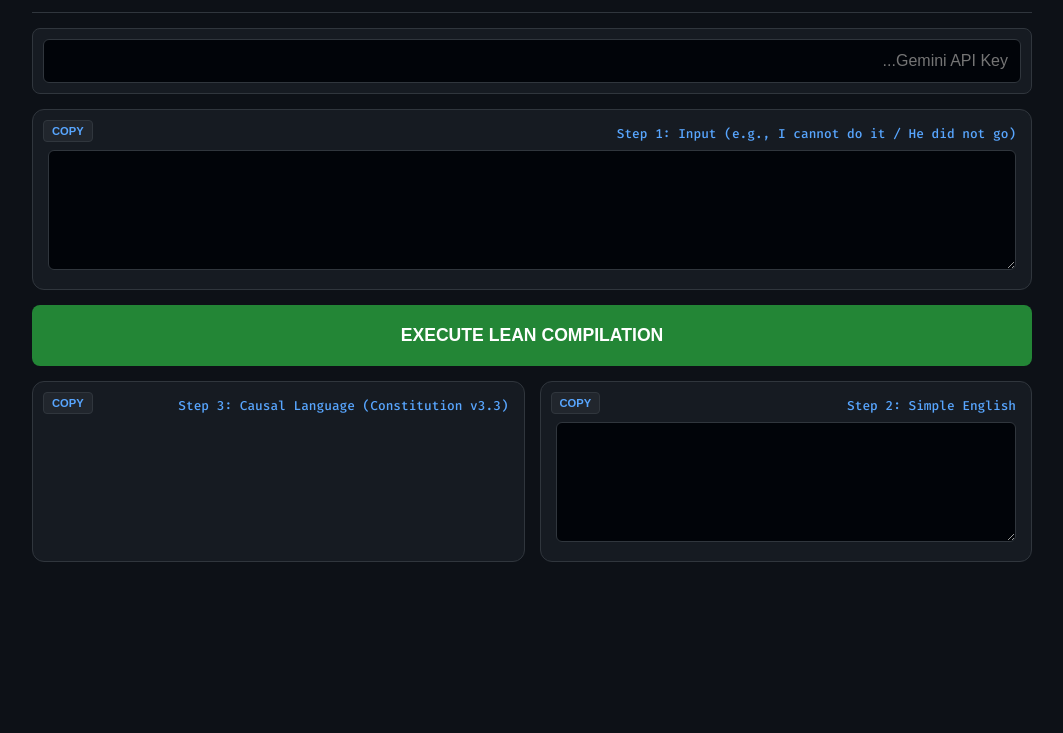
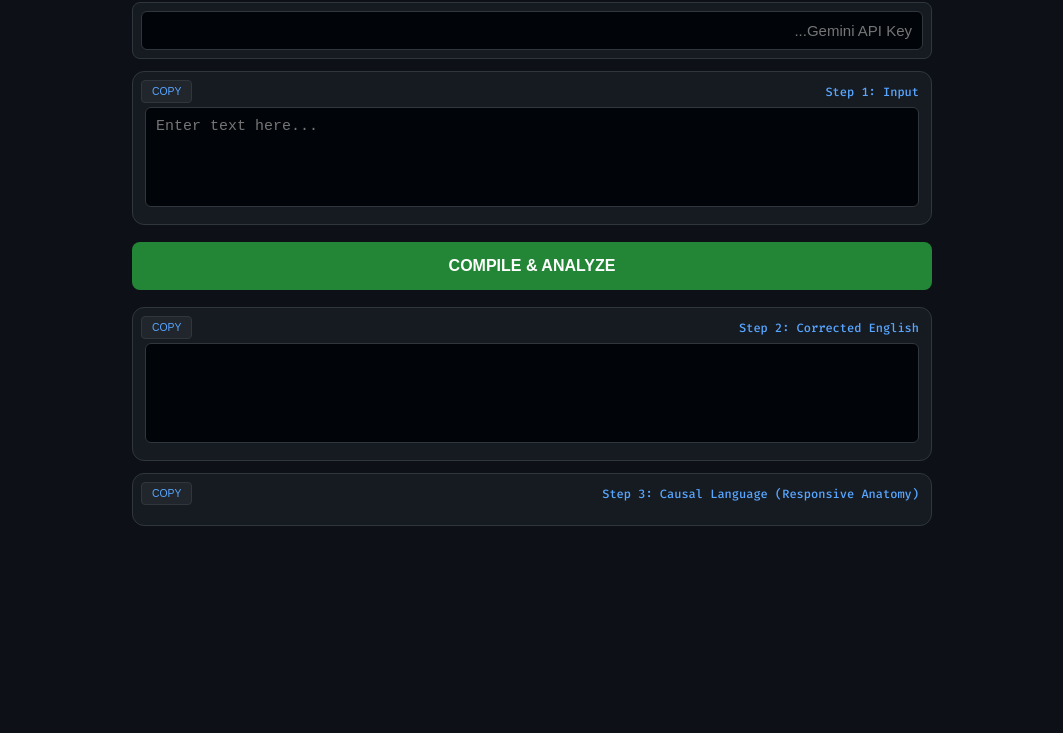
Before and after one commit to mynameispooya/My_langu, a plain HTML site: page index.html in a window 1280 px wide. Shown: the part 67-800 px from the top of the page, without its empty margins (108-1171 px from the left). Drawn offline with Linux system fonts and the light colour scheme.

Commit message:
Update index.html

```diff
--- a/index.html
+++ b/index.html
@@ -2,56 +2,60 @@
 <html lang="fa" dir="rtl">
 <head>
     <meta charset="UTF-8">
-    <meta name="viewport" content="width=device-width, initial-scale=1.0">
-    <title>Causal Compiler v3.3 - Negative Logic Fixed</title>
+    <meta name="viewport" content="width=device-width, initial-scale=1.0, maximum-scale=1.0, user-scalable=no">
+    <title>Causal Compiler v3.4 - Mobile Responsive</title>
     <link href="https://fonts.googleapis.com/css2?family=Fira+Code:wght@300;500&family=Inter:wght@300;400;600&display=swap" rel="stylesheet">
     <style>
         :root { --bg: #0d1117; --card-bg: #161b22; --text: #c9d1d9; --accent: #58a6ff; --border: #30363d; --success: #238636; }
-        * { box-sizing: border-box; }
-        body { font-family: 'Inter', sans-serif; background-color: var(--bg); color: var(--text); margin: 0; padding: 10px; display: flex; justify-content: center; }
-        .container { width: 100%; max-width: 1000px; display: flex; flex-direction: column; gap: 15px; }
-        .header { text-align: center; border-bottom: 1px solid var(--border); padding-bottom: 10px; }
-        .header h1 { font-family: 'Fira Code', monospace; color: var(--accent); font-size: 1.4rem; }
-        .api-section { background: var(--card-bg); padding: 10px; border-radius: 8px; border: 1px solid var(--border); }
-        input, textarea { background: #010409 !important; border: 1px solid var(--border); color: var(--text); padding: 12px; border-radius: 6px; width: 100%; font-size: 16px; }
-        .fields-grid { display: grid; grid-template-columns: 1fr; gap: 15px; }
-        @media (min-width: 768px) { .fields-grid { grid-template-columns: 1fr 1fr; } .full-width { grid-column: span 2; } }
-        .field-container { position: relative; background: var(--card-bg); padding: 15px; border-radius: 12px; border: 1px solid var(--border); }
-        .label { display: block; margin-bottom: 8px; font-family: 'Fira Code', monospace; font-size: 0.8rem; color: var(--accent); text-align: right; }
-        textarea { min-height: 120px; text-align: left; direction: ltr; line-height: 1.5; width: 100%; }
-        .btn-copy { position: absolute; top: 10px; left: 10px; background: #21262d; border: 1px solid var(--border); color: var(--accent); cursor: pointer; padding: 4px 8px; border-radius: 4px; font-size: 0.7rem; font-weight: bold; }
-        .btn-generate { background: var(--success); color: white; border: none; padding: 20px; border-radius: 8px; cursor: pointer; font-weight: 600; font-size: 1.1rem; width: 100%; }
-        #anatomy-output { margin-top: 15px; display: flex; flex-wrap: wrap; gap: 8px; direction: ltr; }
-        .word-bubble { background: #21262d; border: 1px solid var(--border); padding: 8px 14px; border-radius: 10px; cursor: help; position: relative; font-family: 'Fira Code', monospace; font-size: 0.9rem; }
-        .tree-modal { display: none; position: absolute; bottom: 125%; left: 50%; transform: translateX(-50%); background: #30363d; padding: 10px; border-radius: 8px; width: 280px; z-index: 100; border: 1px solid var(--accent); box-shadow: 0 10px 25px rgba(0,0,0,0.5); }
-        .word-bubble:hover .tree-modal { display: block; }
-        .tree-item { font-size: 0.75rem; border-bottom: 1px solid #484f58; padding: 5px 0; color: #e6edf3; }
+        * { box-sizing: border-box; -webkit-tap-highlight-color: transparent; }
+        body { font-family: 'Inter', sans-serif; background-color: var(--bg); color: var(--text); margin: 0; padding: 10px; line-height: 1.4; }
+        .container { width: 100%; max-width: 800px; margin: 0 auto; display: flex; flex-direction: column; gap: 12px; }
+        .header h1 { font-family: 'Fira Code', monospace; color: var(--accent); font-size: 1.2rem; text-align: center; margin: 10px 0; }
+        .api-section { background: var(--card-bg); padding: 8px; border-radius: 8px; border: 1px solid var(--border); }
+        input, textarea { background: #010409 !important; border: 1px solid var(--border); color: #fff; padding: 10px; border-radius: 6px; width: 100%; font-size: 15px; outline: none; }
+        .field-container { position: relative; background: var(--card-bg); padding: 12px; border-radius: 12px; border: 1px solid var(--border); }
+        .label { display: block; margin-bottom: 6px; font-family: 'Fira Code', monospace; font-size: 0.75rem; color: var(--accent); text-align: right; }
+        textarea { min-height: 100px; text-align: left; direction: ltr; resize: none; }
+        .btn-copy { position: absolute; top: 8px; left: 8px; background: #21262d; border: 1px solid var(--border); color: var(--accent); cursor: pointer; padding: 5px 10px; border-radius: 4px; font-size: 0.65rem; z-index: 5; }
+        .btn-generate { background: var(--success); color: white; border: none; padding: 15px; border-radius: 8px; cursor: pointer; font-weight: 600; font-size: 1rem; width: 100%; transition: 0.2s; margin: 5px 0; }
+        #anatomy-output { margin-top: 10px; display: flex; flex-wrap: wrap; gap: 6px; direction: ltr; }
+        .word-bubble { background: #21262d; border: 1px solid var(--border); padding: 6px 12px; border-radius: 8px; cursor: help; font-family: 'Fira Code', monospace; font-size: 0.85rem; position: relative; }
+        .tree-modal { display: none; position: absolute; bottom: 110%; left: 50%; transform: translateX(-50%); background: #30363d; padding: 10px; border-radius: 8px; width: 220px; z-index: 100; border: 1px solid var(--accent); box-shadow: 0 5px 15px rgba(0,0,0,0.5); }
+        .word-bubble:active .tree-modal, .word-bubble:hover .tree-modal { display: block; }
+        .tree-item { font-size: 0.7rem; border-bottom: 1px solid #484f58; padding: 4px 0; color: #e6edf3; text-align: left; }
         .tree-item b { color: var(--accent); }
     </style>
 </head>
 <body>
 <div class="container">
-    <div class="header"><h1>CAUSAL COMPILER v3.3</h1></div>
+    <div class="header"><h1>CAUSAL COMPILER v3.4</h1></div>
     <div class="api-section"><input type="password" id="apiKey" placeholder="Gemini API Key..."></div>
-    <div class="fields-grid">
-        <div class="field-container full-width">
-            <label class="label">Step 1: Input (e.g., I cannot do it / He did not go)</label>
+
+    <div class="field-container">
+        <label class="label">Step 1: Input</label>
         <button class="btn-copy" onclick="copyVal('inputRaw')">COPY</button>
-            <textarea id="inputRaw"></textarea>
+        <textarea id="inputRaw" placeholder="Enter text here..."></textarea>
     </div>
-        <div class="full-width"><button class="btn-generate" onclick="processTranslation()" id="generateBtn">EXECUTE LEAN COMPILATION</button></div>
-        <div class="field-container"><label class="label">Step 2: Simple English</label><button class="btn-copy" onclick="copyVal('outputEnglish')">COPY</button><textarea id="outputEnglish" readonly></textarea></div>
+
+    <button class="btn-generate" onclick="processTranslation()" id="generateBtn">COMPILE & ANALYZE</button>
+
     <div class="field-container">
-            <label class="label">Step 3: Causal Language (Constitution v3.3)</label>
+        <label class="label">Step 2: Corrected English</label>
+        <button class="btn-copy" onclick="copyVal('outputEnglish')">COPY</button>
+        <textarea id="outputEnglish" readonly></textarea>
+    </div>
+
+    <div class="field-container">
+        <label class="label">Step 3: Causal Language (Responsive Anatomy)</label>
         <button class="btn-copy" onclick="copyVal('outputCausalText')">COPY</button>
         <textarea id="outputCausalText" style="display:none;"></textarea>
         <div id="anatomy-output"></div>
     </div>
 </div>
-</div>
+
 <script>
     function copyVal(id) {
-        const val = document.getElementById(id).value || document.getElementById(id).innerText;
+        const val = document.getElementById(id).value;
         navigator.clipboard.writeText(val);
         alert('Copied!');
     }
@@ -60,20 +64,21 @@
         const apiKey = document.getElementById('apiKey').value;
         const input = document.getElementById('inputRaw').value;
         const btn = document.getElementById('generateBtn');
-        if (!apiKey || !input) return alert('Key or Input required.');
-        btn.disabled = true; btn.innerText = "ALGORITHMIC COMPILING...";
+        if (!apiKey || !input) return alert('Key/Input needed.');
+        btn.disabled = true; btn.innerText = "ENGINEERING...";
 
-        const systemPrompt = `Act as Causal Compiler v3.3. STRICT RULES:
-        1. NEGATIVE: Use 'no' exactly like English 'not'. (e.g., I cannot = Ä potis no). Never use 'ne'.
-        2. DO MORPHOLOGY: Root='fac'. Do=facis, Does=faclis, Did=factis.
-        3. VERBS: Present '-is', Past '-t-is', Future 'bolis' + root.
-        4. HAVE: Always 'havis'.
-        5. MODALS: Can=Potis, Must=Debis. Followed by ROOT.
-        6. NOUNS: Semantic Derivation (2 Latin concepts + Erosion).
-        7. PRONOUNS: Ä, Il, El, Äas, Tuas, Ilas.
-        8. MARKERS: Object '-o', Plural 'z', The 'le-'.
+        const systemPrompt = `As a professional grammar character, correct my English/Persian multilingual input to simplified and clarified English. DO NOT change simple sentences like "I can not do this" into complex ones like "I am unable". Keep it lean.
 
-        Return JSON ONLY: { "refined_english": "...", "causal_language": "...", "anatomy_tree": { "word": ["Meaning: ...", "Roots: ...", "Role: ..."] } }`;
+        Then translate to Causal Language using these strict laws:
+        1. NEGATIVE: Use 'no' after modal verbs (e.g., Potis no). [cite: 2026-02-21]
+        2. DO: Root is 'fac'. Do=facis, Does=faclis, Did=factis. [cite: 2026-02-20]
+        3. HAVE: Always 'havis'. [cite: 2026-02-21]
+        4. MODALS: Can=Potis, Must=Debis, Want=Volis. (No 'te' after). [cite: 2026-02-21]
+        5. VERBS: Present '-is', Past '-t-is', Future 'bolis' + root. [cite: 2026-02-20]
+        6. NOUNS: Semantic Derivation (Combine 2 Latin roots + Erode). [cite: 2026-02-20]
+        7. MARKERS: Object '-o', Plural 'z', The 'le-'. [cite: 2026-02-21]
+
+        Return JSON: { "refined_english": "...", "causal_language": "...", "anatomy_tree": { "word": ["Meaning: ...", "Roots: ...", "Role: ..."] } }`;
 
         try {
             const response = await fetch('https://generativelanguage.googleapis.com/v1beta/models/gemini-2.5-flash:generateContent?key=' + apiKey, {
@@ -85,19 +90,24 @@
             document.getElementById('outputEnglish').value = result.refined_english;
             document.getElementById('outputCausalText').value = result.causal_language;
 
-            const container = document.getElementById('anatomy-output'); container.innerHTML = '';
+            const container = document.getElementById('anatomy-output');
+            container.innerHTML = '';
             result.causal_language.split(' ').forEach(word => {
                 const clean = word.replace(/[.,!?;]/g, '');
-                const bubble = document.createElement('div'); bubble.className = 'word-bubble'; bubble.innerText = word;
-                const modal = document.createElement('div'); modal.className = 'tree-modal';
-                (result.anatomy_tree[clean] || ["Structural Grammar Marker"]).forEach(d => {
-                    const item = document.createElement('div'); item.className = 'tree-item';
-                    item.innerHTML = d.replace(/([^:]+):/, "<b>$1:</b>"); modal.appendChild(item);
+                const bubble = document.createElement('div');
+                bubble.className = 'word-bubble'; bubble.innerText = word;
+                const modal = document.createElement('div');
+                modal.className = 'tree-modal';
+                (result.anatomy_tree[clean] || ["Logical Marker"]).forEach(d => {
+                    const item = document.createElement('div');
+                    item.className = 'tree-item';
+                    item.innerHTML = d.replace(/([^:]+):/, "<b>$1:</b>");
+                    modal.appendChild(item);
                 });
                 bubble.appendChild(modal); container.appendChild(bubble);
             });
-        } catch (e) { alert('Check API Key or Connection.'); }
-        finally { btn.disabled = false; btn.innerText = "EXECUTE LEAN COMPILATION"; }
+        } catch (e) { alert('Error. Check Key.'); }
+        finally { btn.disabled = false; btn.innerText = "COMPILE & ANALYZE"; }
     }
 </script>
 </body>
```
Lines whose indentation alone changed are shown as unchanged.
